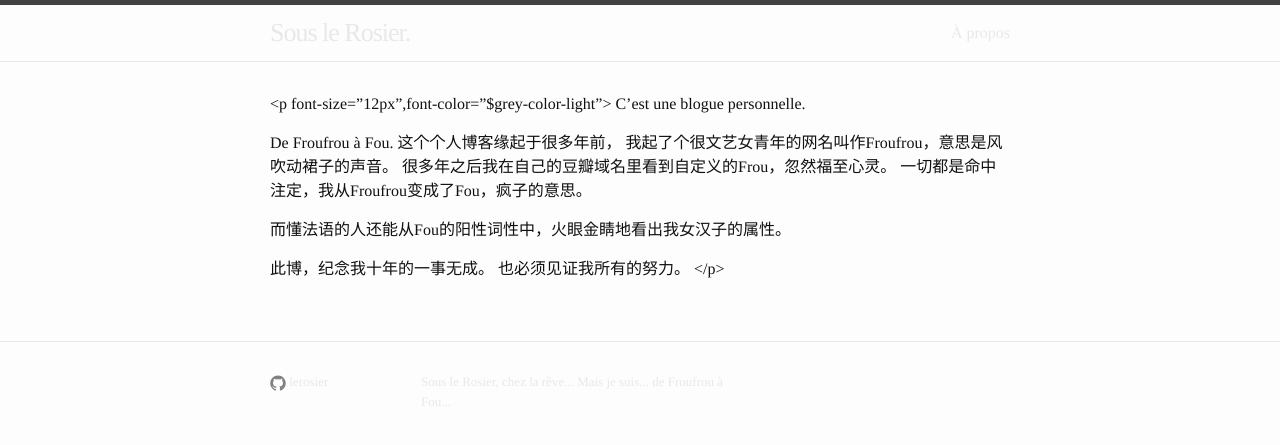
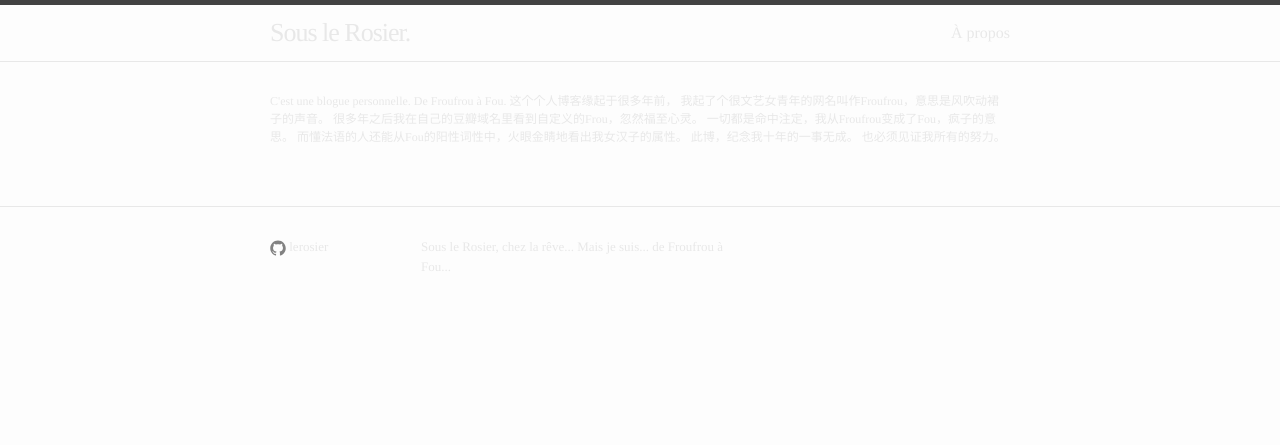
Before and after one commit to lerosier/lerosier.github.com, a Jekyll site: the page built from about.md, in a window 1280 px wide. Shown: the top 445 px of the page. Built offline with Jekyll 4.4.1, drawn with Linux system fonts in a browser that asks for light colours.

Commit message:
Update about.md

```diff
--- a/about.md
+++ b/about.md
@@ -5,7 +5,7 @@
 ---
 
 
-<p font-size="12px",font-color="$grey-color-light">
+<p class="about-content">
 C'est une blogue personnelle.
 
 
```
